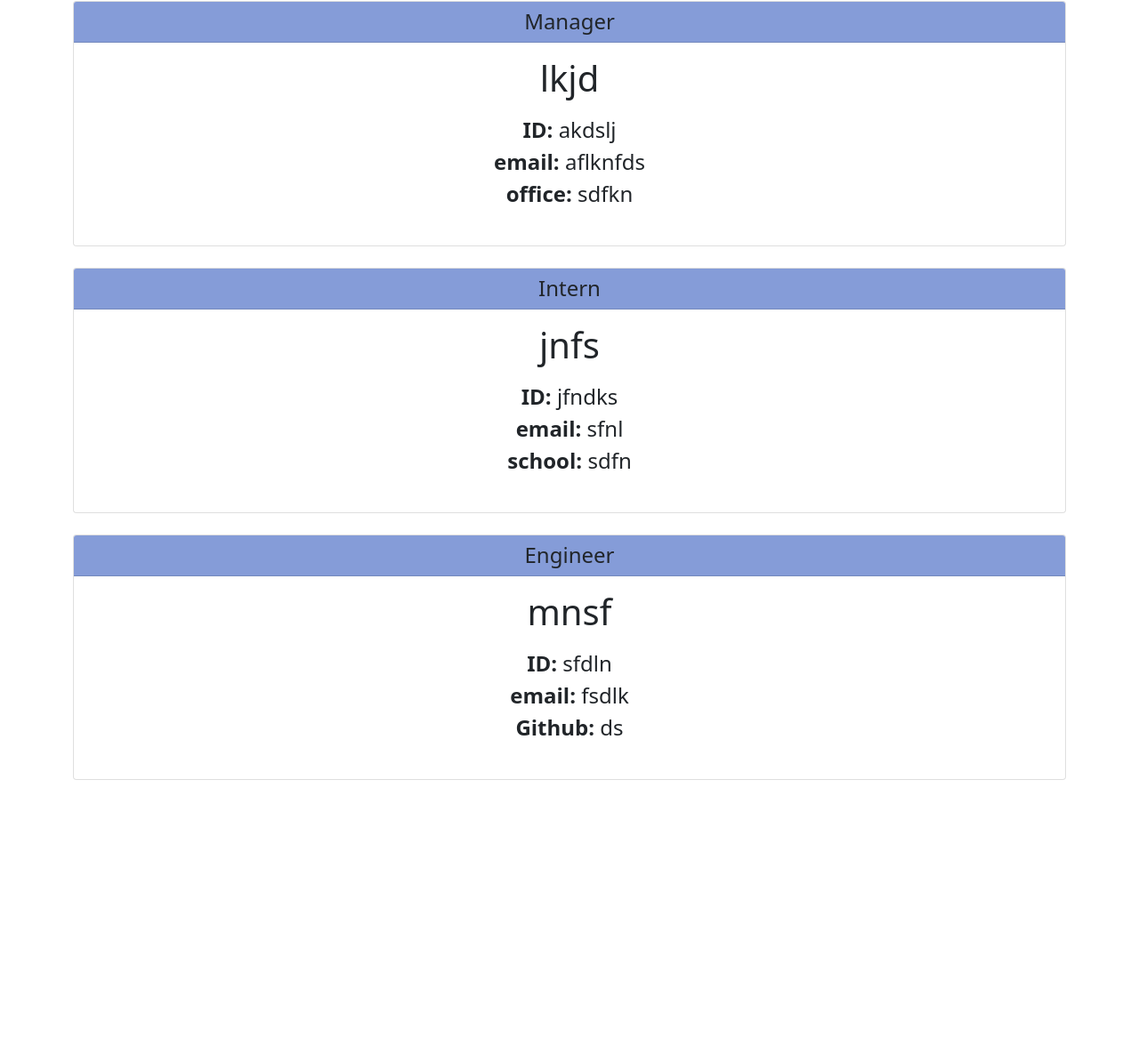
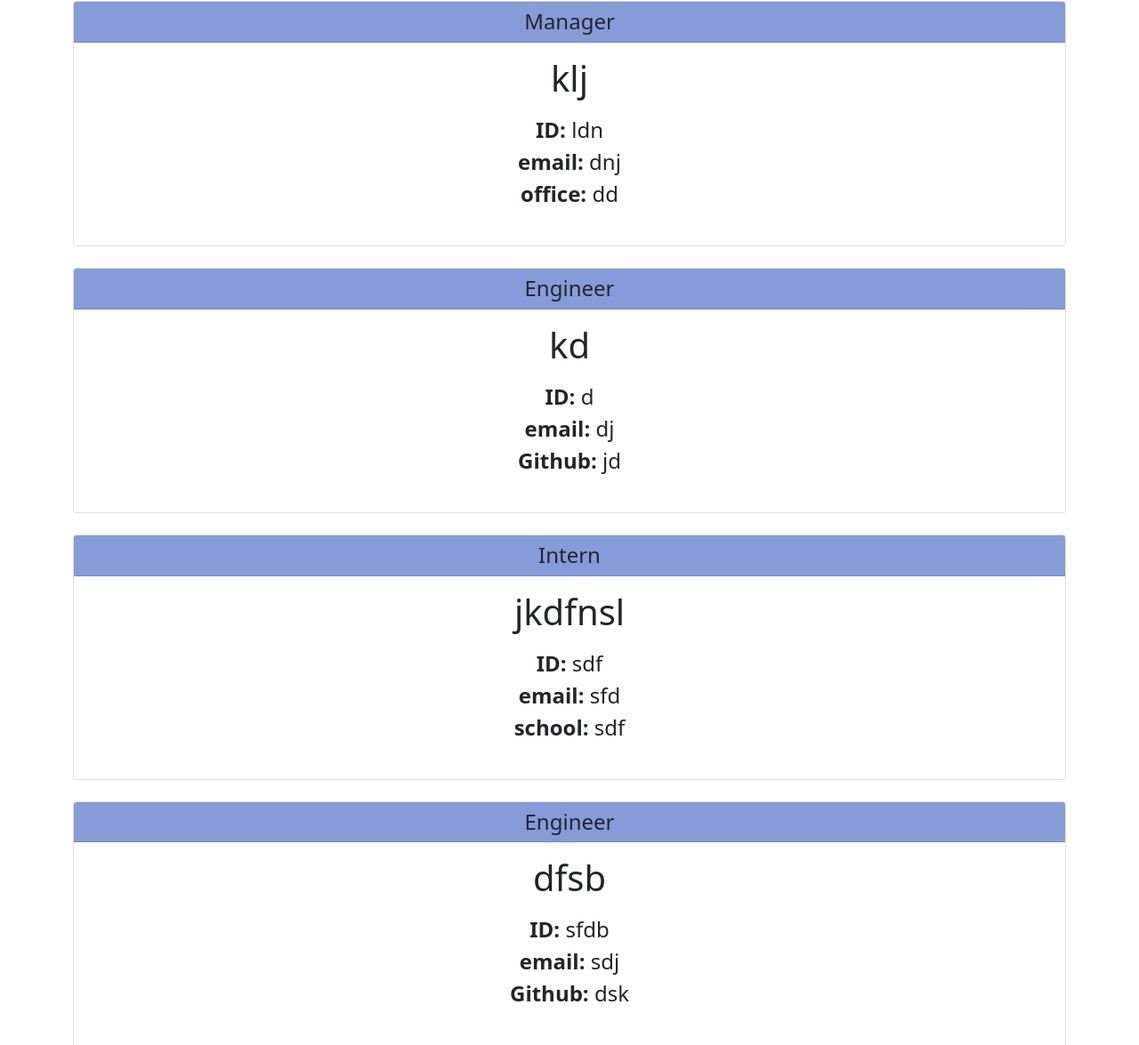
Before and after one commit to BenjiCCB/challenge-10, a website: page output.html in a window 1280 px wide. Shown: the part 222-1397 px from the top of the page at 89% size. Before the commit the page ends 1123 px from the top, so only its background shows below. Drawn offline with nearby package versions, Linux system fonts and the light colour scheme.

Commit message:
starting tests

```diff
--- a/output.html
+++ b/output.html
@@ -24,11 +24,23 @@
           <h4 class="emp-role my-0 font-weight-normal">Manager</h4>
         </div>
         <div class="card-body">
-          <h1 class="card-title pricing-card-title">lkjd</h1>
+          <h1 class="card-title pricing-card-title">klj</h1>
           <ul class="infoList list-unstyled mt-3 mb-4">
-              <li><span class="fieldLabel">ID: </span><span>akdslj</span></li>
-              <li><span class="fieldLabel">email: </span><span>aflknfds</span></li>
-              <li><span class="fieldLabel">office: </span><span>sdfkn</span></li>
+              <li><span class="fieldLabel">ID: </span><span>ldn</span></li>
+              <li><span class="fieldLabel">email: </span><span>dnj</span></li>
+              <li><span class="fieldLabel">office: </span><span>dd</span></li>
+          </ul>
+        </div>
+      </div><div class="card mb-4 box-shadow">
+        <div class="card-header">
+          <h4 class="emp-role my-0 font-weight-normal">Engineer</h4>
+        </div>
+        <div class="card-body">
+          <h1 class="card-title pricing-card-title">kd</h1>
+          <ul class="infoList list-unstyled mt-3 mb-4">
+              <li><span class="fieldLabel">ID: </span><span>d</span></li>
+              <li><span class="fieldLabel">email: </span><span>dj</span></li>
+              <li><span class="fieldLabel">Github: </span><span>jd</span></li>
           </ul>
         </div>
       </div><div class="card mb-4 box-shadow">
@@ -36,11 +48,11 @@
           <h4 class="emp-role my-0 font-weight-normal">Intern</h4>
         </div>
         <div class="card-body">
-          <h1 class="card-title pricing-card-title">jnfs</h1>
+          <h1 class="card-title pricing-card-title">jkdfnsl</h1>
           <ul class="infoList list-unstyled mt-3 mb-4">
-              <li><span class="fieldLabel">ID: </span><span>jfndks</span></li>
-              <li><span class="fieldLabel">email: </span><span>sfnl</span></li>
-              <li><span class="fieldLabel">school: </span><span>sdfn</span></li>
+              <li><span class="fieldLabel">ID: </span><span>sdf</span></li>
+              <li><span class="fieldLabel">email: </span><span>sfd</span></li>
+              <li><span class="fieldLabel">school: </span><span>sdf</span></li>
           </ul>
         </div>
       </div><div class="card mb-4 box-shadow">
@@ -48,11 +60,11 @@
           <h4 class="emp-role my-0 font-weight-normal">Engineer</h4>
         </div>
         <div class="card-body">
-          <h1 class="card-title pricing-card-title">mnsf</h1>
+          <h1 class="card-title pricing-card-title">dfsb</h1>
           <ul class="infoList list-unstyled mt-3 mb-4">
-              <li><span class="fieldLabel">ID: </span><span>sfdln</span></li>
-              <li><span class="fieldLabel">email: </span><span>fsdlk</span></li>
-              <li><span class="fieldLabel">Github: </span><span>ds</span></li>
+              <li><span class="fieldLabel">ID: </span><span>sfdb</span></li>
+              <li><span class="fieldLabel">email: </span><span>sdj</span></li>
+              <li><span class="fieldLabel">Github: </span><span>dsk</span></li>
           </ul>
         </div>
       </div></div>
--- a/package.json
+++ b/package.json
@@ -10,6 +10,7 @@
   "author": "",
   "license": "ISC",
   "dependencies": {
-    "inquirer": "^8.2.4"
+    "inquirer": "^8.2.4",
+    "jest": "^29.4.0"
   }
 }
```
Also changed, not shown: tests/Employee.test.js (added, +13 -0 lines), 1 other file.
